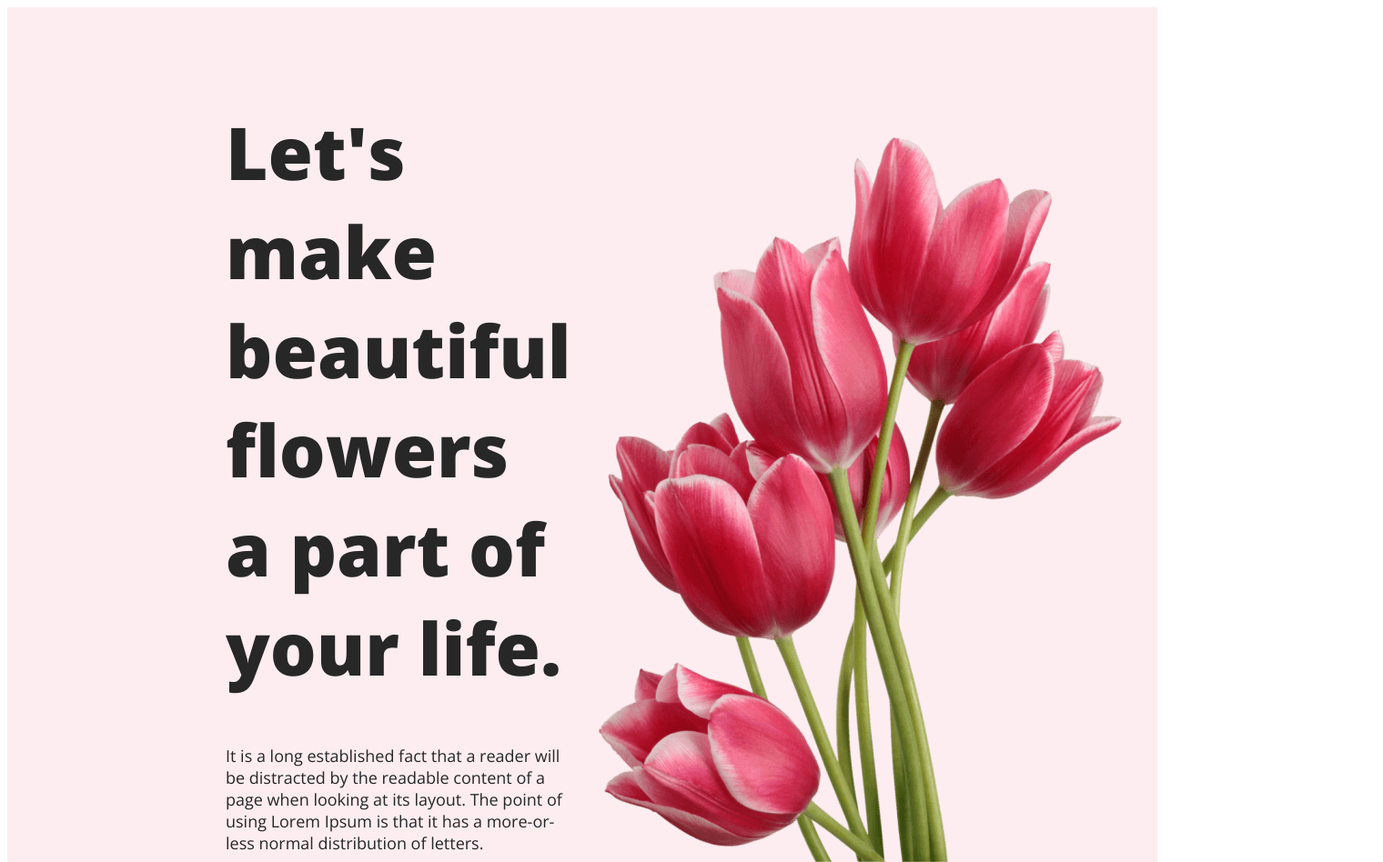
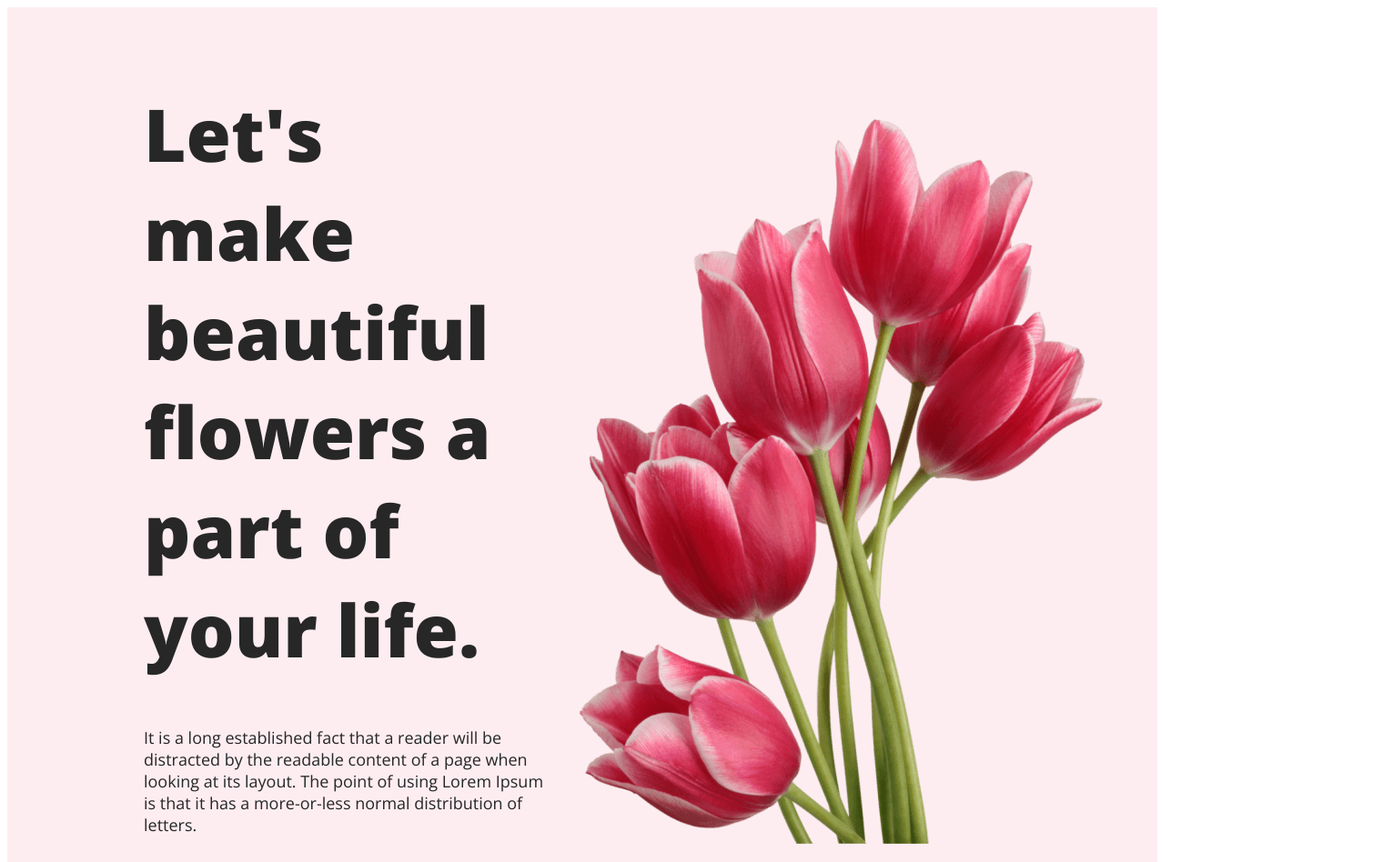
Before and after one commit to kamruzzaman-leeon/flower-shop, a plain HTML site: page index.html in a window 1280 px wide. Shown: the top 948 px of the page at 91% size, 1520 px wide, since content can reach past the window. Drawn offline with nearby package versions, Linux system fonts and the light colour scheme.

```diff
--- a/flowerStyle.css
+++ b/flowerStyle.css
@@ -34,10 +34,10 @@
 }
 
 .banner {
-  padding: 50px 240px 0px 240px;
+  padding: 30px 30px 0px 150px;
   display: flex;
   align-items: center;
-  justify-items: space-between;
+  justify-content: space-between;
 }
 
 .banner .flower-pic {
@@ -73,7 +73,7 @@ section {
   padding: 25px 50px;
 }
 
-.flower-container {
+/* .flower-container {
   display: flex;
   gap: 32px;
 }
@@ -98,4 +98,4 @@ section {
   line-height: 35px;
   text-decoration-line: underline;
   margin-inline: auto;
-}
+} */
--- a/index.html
+++ b/index.html
@@ -32,7 +32,7 @@
     </header>
     <main>
         <!--Our feature Flower -->
-        <section>
+        <!-- <section>
             <h3 class="section-title">Our Featured Flowers</h3>
             <p id="feature-flowers" class="section-description">
                 It is a long established fact that a reader will be distracted by the readable content of a page when
@@ -62,7 +62,7 @@
                 </div>
 
             </div>
-        </section>
+        </section> -->
     </main>
     <footer>
 
```
